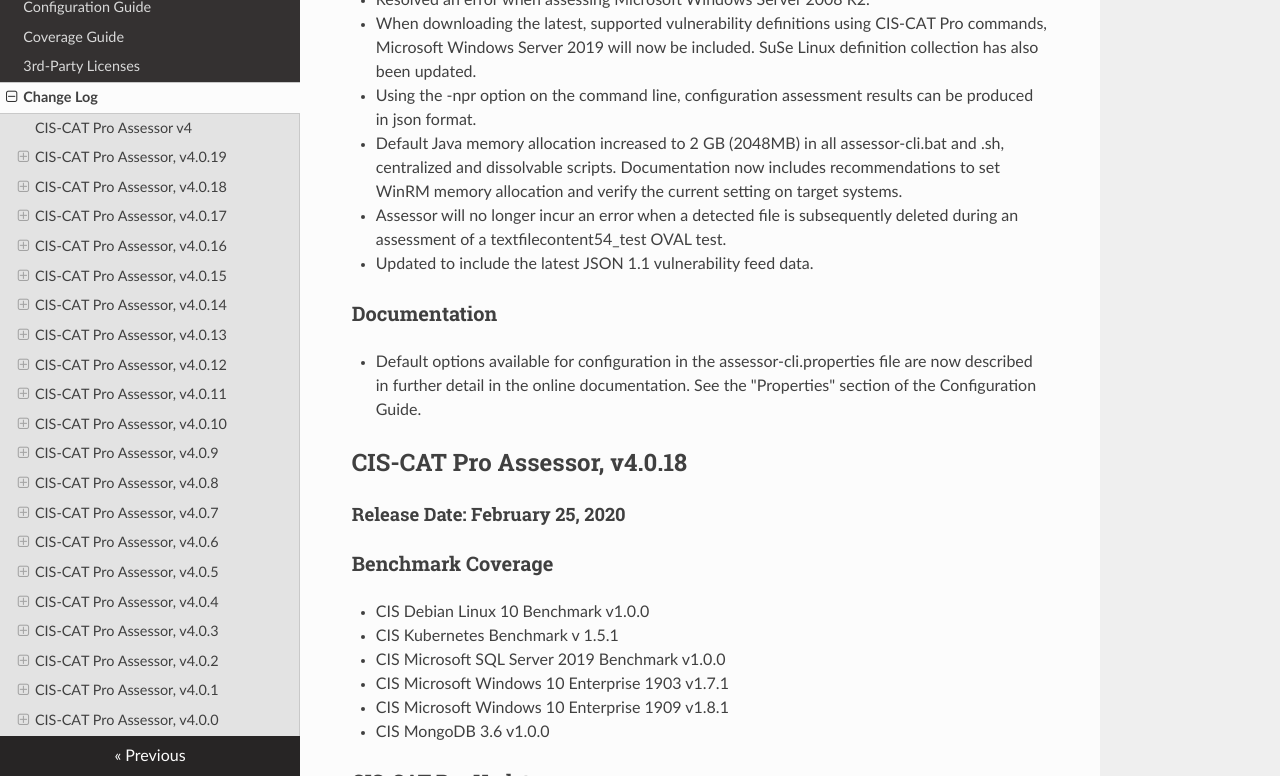
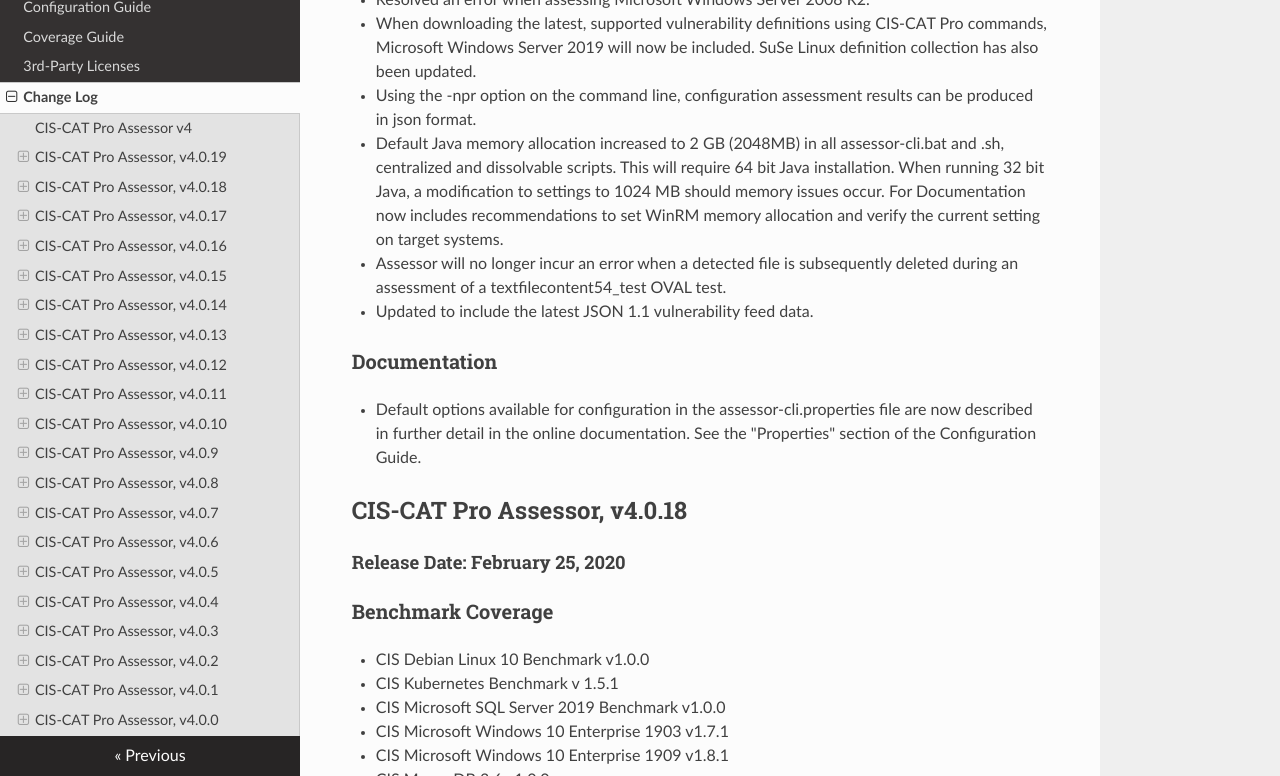
Before and after one commit to CISecurity/CCPA-Docs, an MkDocs documentation site: the page built from docs/Change Log.md, in a window 1280 px wide and 900 px high, scrolled down 800 px, cut to the strip 124-900 px from the top of the window. Built offline with MkDocs 1.6.1, drawn with Linux system fonts in a browser that asks for light colours; nearby versions of some CDN libraries.

Commit message:
CCPRO-5846 - document Java setting 32bitv64bit

```diff
--- a/docs/Change Log.md
+++ b/docs/Change Log.md
@@ -21,7 +21,7 @@
 - Resolved an error when assessing Microsoft Windows Server 2008 R2.
 - When downloading the latest, supported vulnerability definitions using CIS-CAT Pro commands, Microsoft Windows Server 2019 will now be included. SuSe Linux definition collection has also been updated.
 - Using the -npr option on the command line, configuration assessment results can be produced in json format.
-- Default Java memory allocation increased to 2 GB (2048MB) in all assessor-cli.bat and .sh, centralized and dissolvable scripts. Documentation now includes recommendations to set WinRM memory allocation and verify the current setting on target systems.
+- Default Java memory allocation increased to 2 GB (2048MB) in all assessor-cli.bat and .sh, centralized and dissolvable scripts. This will require 64 bit Java installation. When running 32 bit Java, a modification to settings to 1024 MB should memory issues occur. For Documentation now includes recommendations to set WinRM memory allocation and verify the current setting on target systems.
 - Assessor will no longer incur an error when a detected file is subsequently deleted during an assessment of a textfilecontent54_test OVAL test.
 - Updated to include the latest JSON 1.1 vulnerability feed data.
 
```
Also changed, not shown: docs/Configuration Guide.md (+2 -2 lines).
